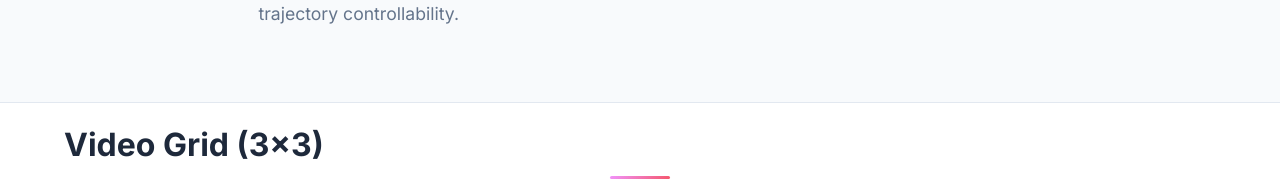
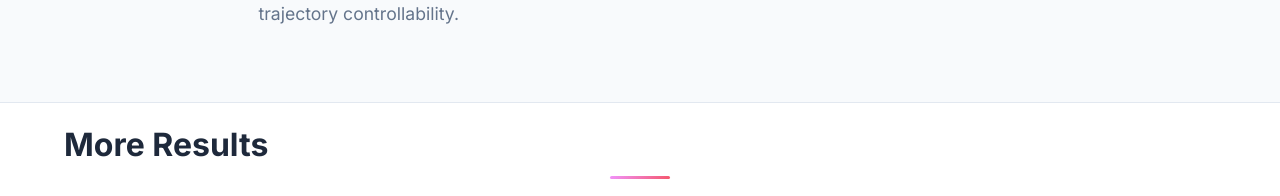
Before and after one commit to xduzhangjiayu/DiTraj_Project_Page, a plain HTML site: page index.html in a window 1280 px wide. Shown: the part 1880-2076 px from the top of the page. Drawn offline with nearby package versions, Linux system fonts and the light colour scheme; some icons are missing.

Commit message:
modified:   index.html

```diff
--- a/index.html
+++ b/index.html
@@ -289,7 +289,7 @@
 <section class="hero is-small">
   <div class="hero-body">
     <div class="container">
-      <h2 class="title is-3">Video Grid (3×3)</h2>
+      <h2 class="title is-3">More Results</h2>
       <!-- 九宫格容器：使用 Bulma 的 columns 结合自定义网格样式 -->
       <div id="results-grid" class="columns is-multiline is-gap-4">
         <!-- 视频 1 -->
```
